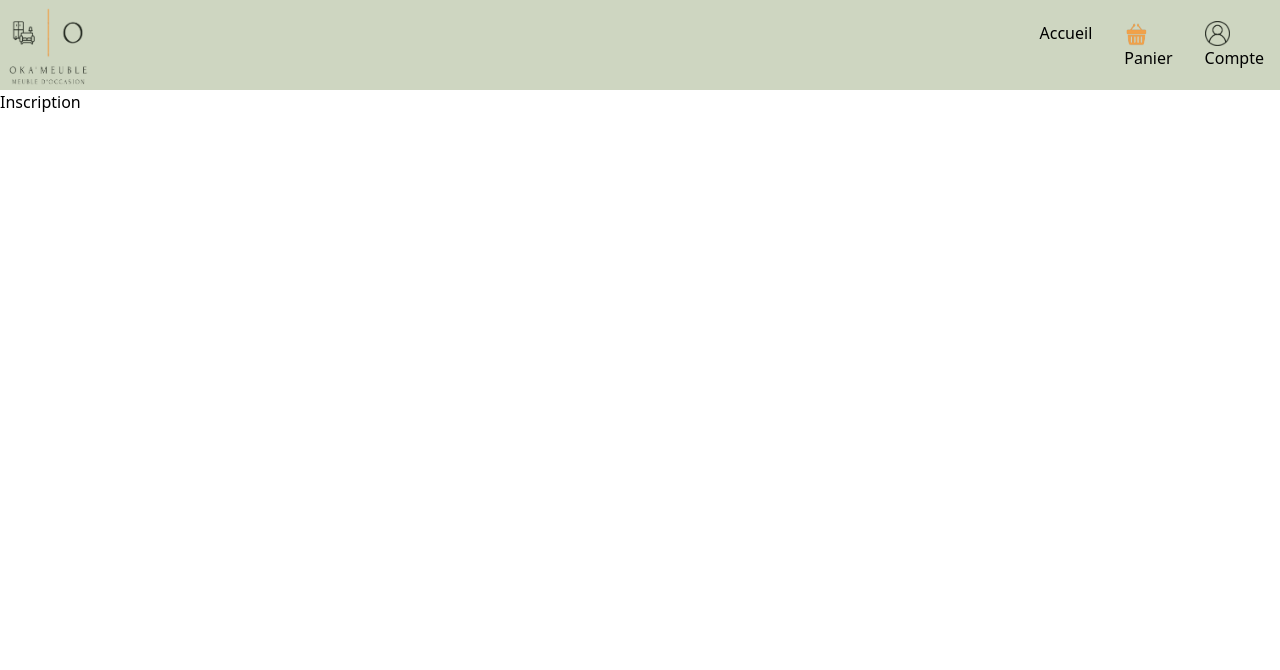
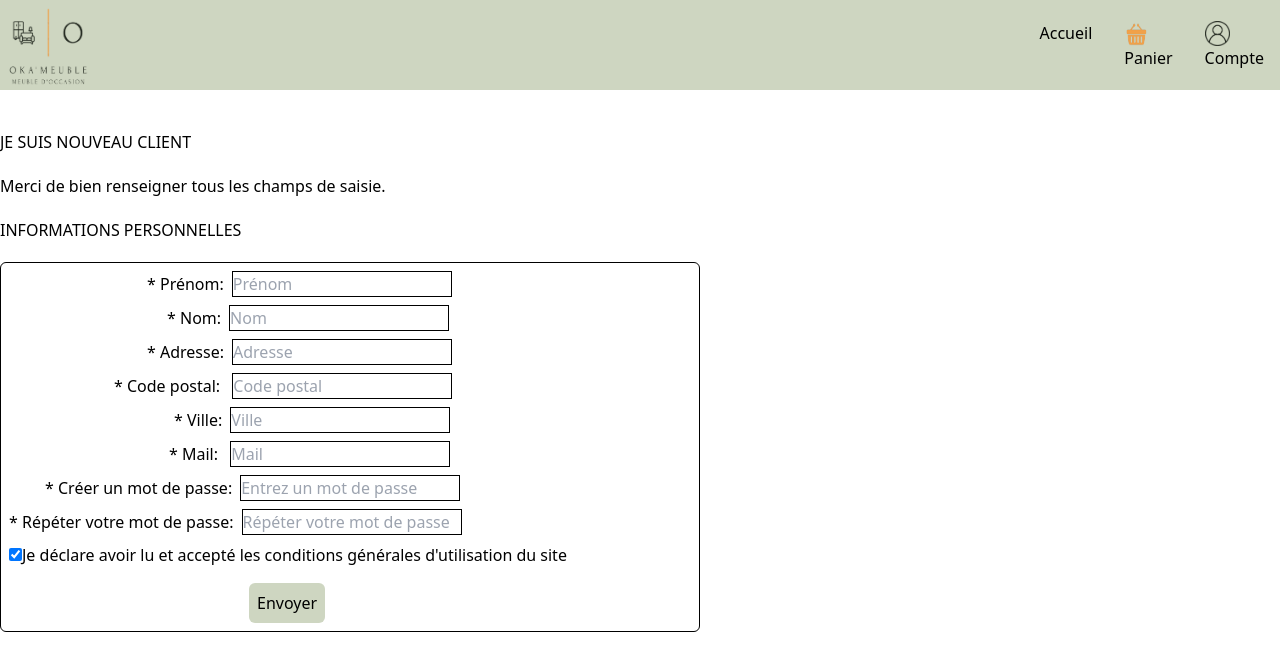
Before and after one commit to adatechschool/projet-collectif-plateforme-de-vente-de-meubles-oka-meubles, a React (Create React App) app in the folder client/: page /inscription in a window 1280 px wide. Shown: the top 670 px of the page. Built offline with nearby package versions, Linux system fonts and the light colour scheme.

Commit message:
mise en place css inscription via tailwind

```diff
--- a/client/src/pages/inscription.jsx
+++ b/client/src/pages/inscription.jsx
@@ -1,11 +1,46 @@
 import React from "react";
 import Navbar from "../components/navbar";
+import {useState } from "react";
 
 const Inscription=()=>{
+        const handleSubmit=(e)=>{
+        e.preventDefault()
+        console.log(new FormData(e.target))
+    }
+
+    const [checked,setChecked]=useState(true)
+    const toggleCheck=()=>{
+        setChecked(!checked)
+    }
     return (
         <>
-        <Navbar></Navbar>
-        <h1>Inscription</h1>
+        <Navbar/>
+        <div className="mt-10">
+        <h1 className="mb-5">JE SUIS NOUVEAU CLIENT</h1>
+        <p className="mb-5">Merci de bien renseigner tous les champs de saisie.</p>
+        <h2 className="mb-5">INFORMATIONS PERSONNELLES</h2>
+        <form action="/App.js" onSubmit={handleSubmit} className="border border-black w-[700px] p-2 rounded-md">
+            <label for="fprenom" className="ml-[138px]">* Prénom:</label>
+            <input type="text" id="fprenom" name="fprenom" placeholder="Prénom" required className="border border-black ml-2 mb-2 w-[220px]"></input><br></br>
+            <label for="fnom" className="ml-[158px]">* Nom:</label>
+            <input type="text" id="fnom" name="fnom" placeholder="Nom" required className="border border-black ml-2 mb-2 w-[220px]"></input><br></br>
+            <label for="fadresse" className="ml-[138px]">* Adresse:</label>
+            <input type="text" id="fadresse" name="fadresse" placeholder="Adresse" required className="border border-black ml-2 mb-2 w-[220px]"></input><br></br>
+            <label for="fcodepostal" className="ml-[105px]">* Code postal: </label>
+            <input type="tel" id="fcodepostal" name="fcodepostal" placeholder="Code postal" required className="border border-black ml-2 mb-2 w-[220px]"></input><br></br>
+            <label for="fville" className="ml-[165px]">* Ville:</label>
+            <input type="text" id="fville" name="fville" placeholder="Ville" required className="border border-black ml-2 mb-2 w-[220px]"></input><br></br>
+            <label for="fmail" className="ml-40">* Mail: </label>
+            <input type="email" id="fmail" name="fmail" placeholder="Mail" required className="border border-black ml-2 mb-2 w-[220px]"></input><br></br>
+            <label for="fpassword1" className="ml-9">* Créer un mot de passe:</label>
+            <input type="password" id="fpassword1" name="fpassword1" placeholder="Entrez un mot de passe" required className="border border-black ml-2 mb-2 w-[220px]" ></input><br></br>
+            <label for="fpassword2">* Répéter votre mot de passe:</label>
+            <input type="password" id="fpassword2" name="fpassword2" placeholder="Répéter votre mot de passe" required className="border border-black ml-2 mb-2 w-[220px]"></input><br></br>
+            <input type="checkbox" checked={checked} onChange={toggleCheck}/>
+            <label for="fcgu">Je déclare avoir lu et accepté les conditions générales d'utilisation du site</label><br></br>
+            <button disabled={!checked} className="ml-60 mt-4 bg-[#CED6C1] p-2 rounded-md hover:border border-[#242A21]">Envoyer</button>
+        </form>
+        </div>
         </>
     )
 }
```
